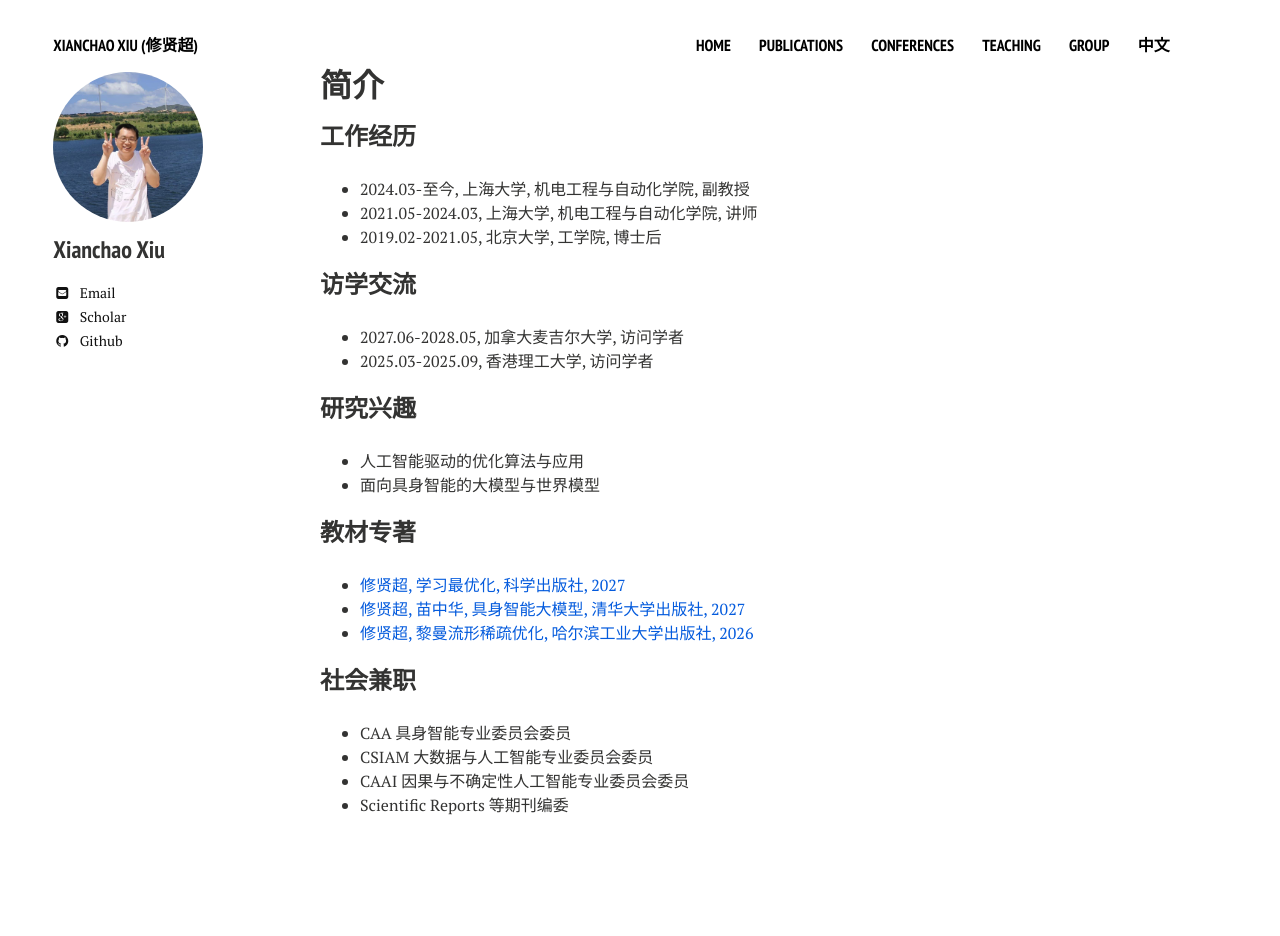
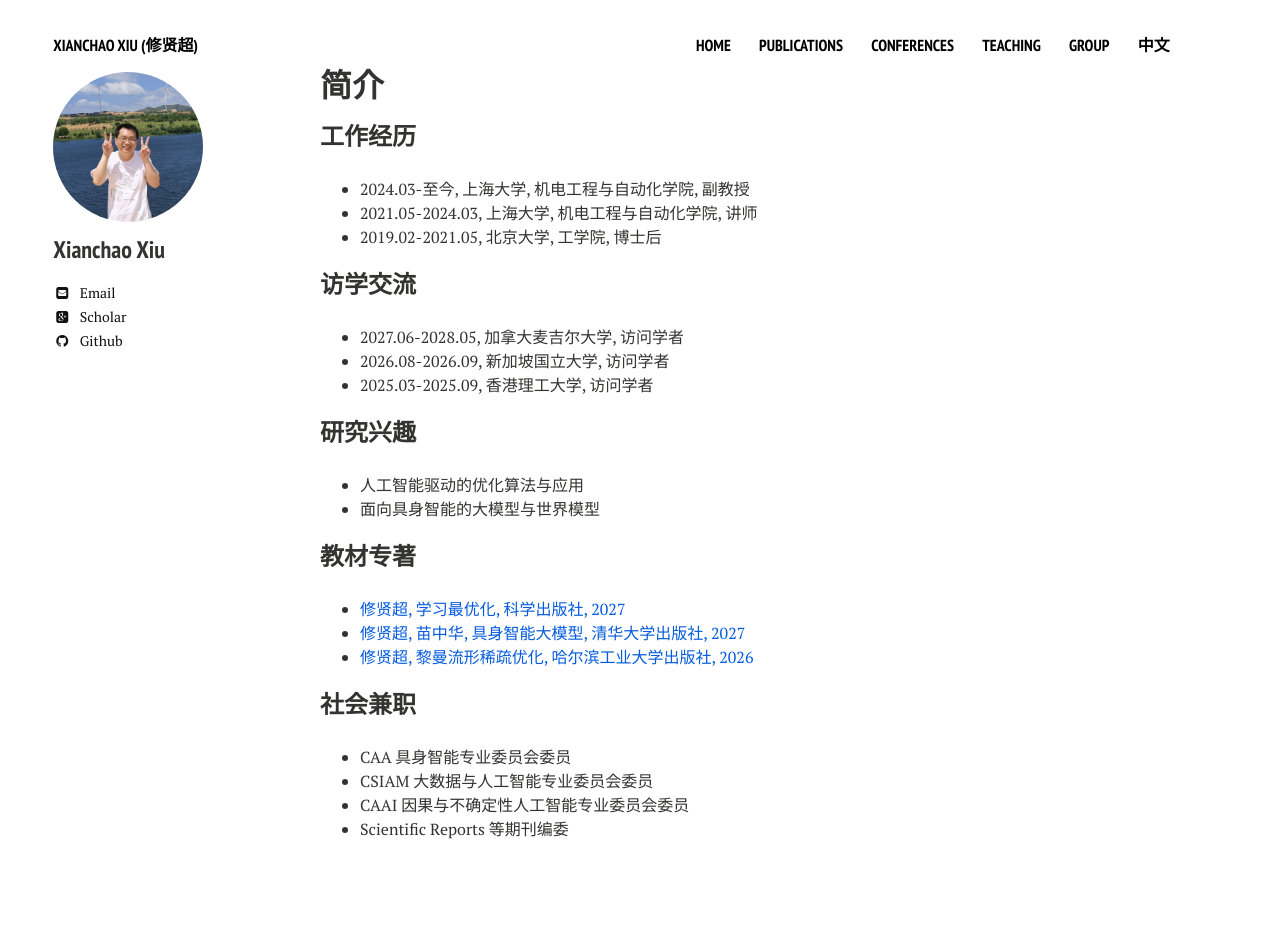
Before and after one commit to xianchaoxiu/xianchaoxiu.github.io, a Jekyll site: the page built from chinese/index.md, in a window 1280 px wide. Built offline with Jekyll 4.4.1, drawn with Linux system fonts in a browser that asks for light colours; nearby versions of some CDN libraries; before the commit the page ends 912 px from its top, so only the background shows below that.

Commit message:
Update index.md

```diff
--- a/chinese/index.md
+++ b/chinese/index.md
@@ -15,6 +15,7 @@ share: false
 
 ### 访学交流
 * 2027.06-2028.05, 加拿大麦吉尔大学, 访问学者 <br>
+* 2026.08-2026.09, 新加坡国立大学, 访问学者 <br>
 * 2025.03-2025.09, 香港理工大学, 访问学者 <br>
 
 
```
